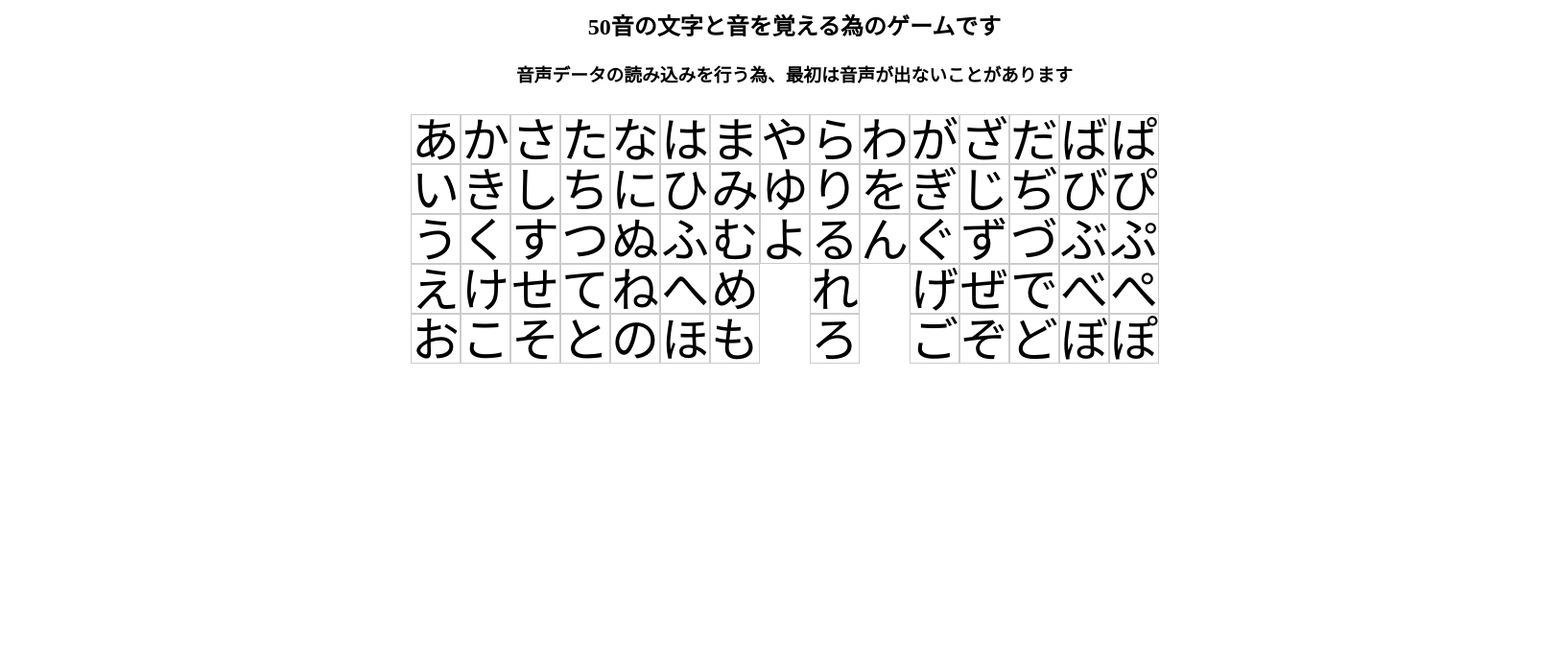
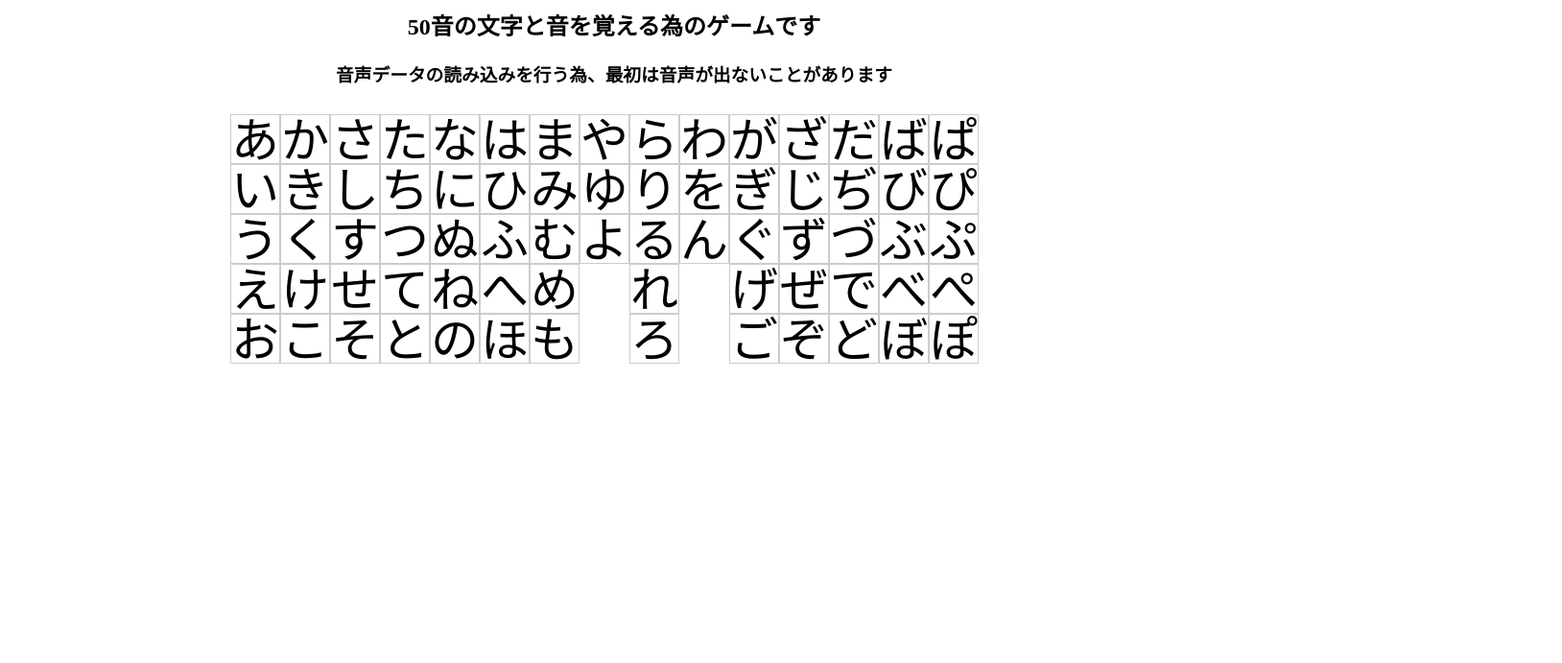
Before and after one commit to KOJI-YAMAMOTO-GitHub/aiueo-game, a plain HTML site: page index.html in a window 1280 px wide. Shown: the part 109-800 px from the top of the page at 96% size, 1628 px wide, since content can reach past the window. Drawn offline with Linux system fonts and the light colour scheme.

Commit message:
Update style.css

```diff
--- a/css/style.css
+++ b/css/style.css
@@ -9,7 +9,7 @@ list-style: none;
 
 .centering_item {
   /* background-color: #03A9F4;  背景色指定 */
-  width: 1600px;               /* 幅指定 */
+  width: 850px;               /* 幅指定 */
   margin:  0 auto;            /* 中央寄せ */
   text-align:  center;
 }
```
